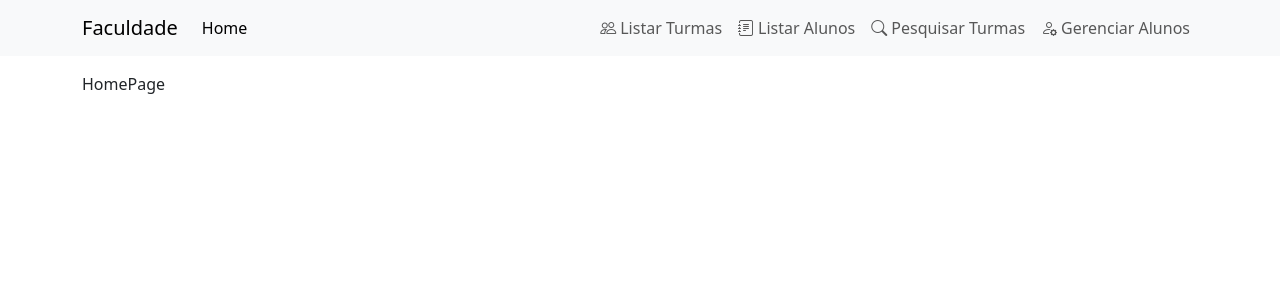
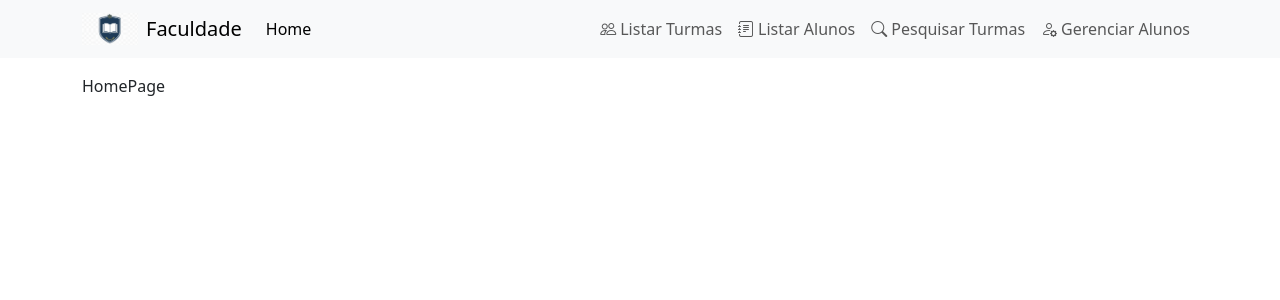
Before and after one commit to JpFontinele-UFF/dev-web-site, a React (Vite) app: page / in a window 1280 px wide. Shown: the top 300 px of the page. Built offline with nearby package versions, Linux system fonts and the light colour scheme.

Commit message:
feat: icone no site

```diff
--- a/index.html
+++ b/index.html
@@ -2,7 +2,9 @@
 <html lang="en">
   <head>
     <meta charset="UTF-8" />
-    <link rel="icon" type="image/png" href="/facul.png" />
+  <!-- SVG favicon (primary) and PNG fallback -->
+  <link rel="icon" href="/favicon.svg" type="image/svg+xml" />
+  <link rel="alternate icon" href="/facul.png" type="image/png" />
     <meta name="viewport" content="width=device-width, initial-scale=1.0" />
     <title>Faculdade</title>
   </head>
--- a/src/components/NavBar.tsx
+++ b/src/components/NavBar.tsx
@@ -1,12 +1,14 @@
 import { NavLink } from "react-router-dom";
 import "bootstrap-icons/font/bootstrap-icons.css";
+import logo from "../assets/facul.png";
 
 const NavBar = () => {
   return (
     <nav className="navbar navbar-expand-lg bg-body-tertiary">
       <div className="container">
-        <NavLink className="navbar-brand" to="/">
-          Faculdade
+        <NavLink className="navbar-brand d-flex align-items-center" to="/">
+          <img src={logo} alt="Logo" style={{ height: 32 }} className="me-2" />
+          <span>Faculdade</span>
         </NavLink>
         <button
           className="navbar-toggler"
```
Also changed, not shown: public/favicon.svg (added).
